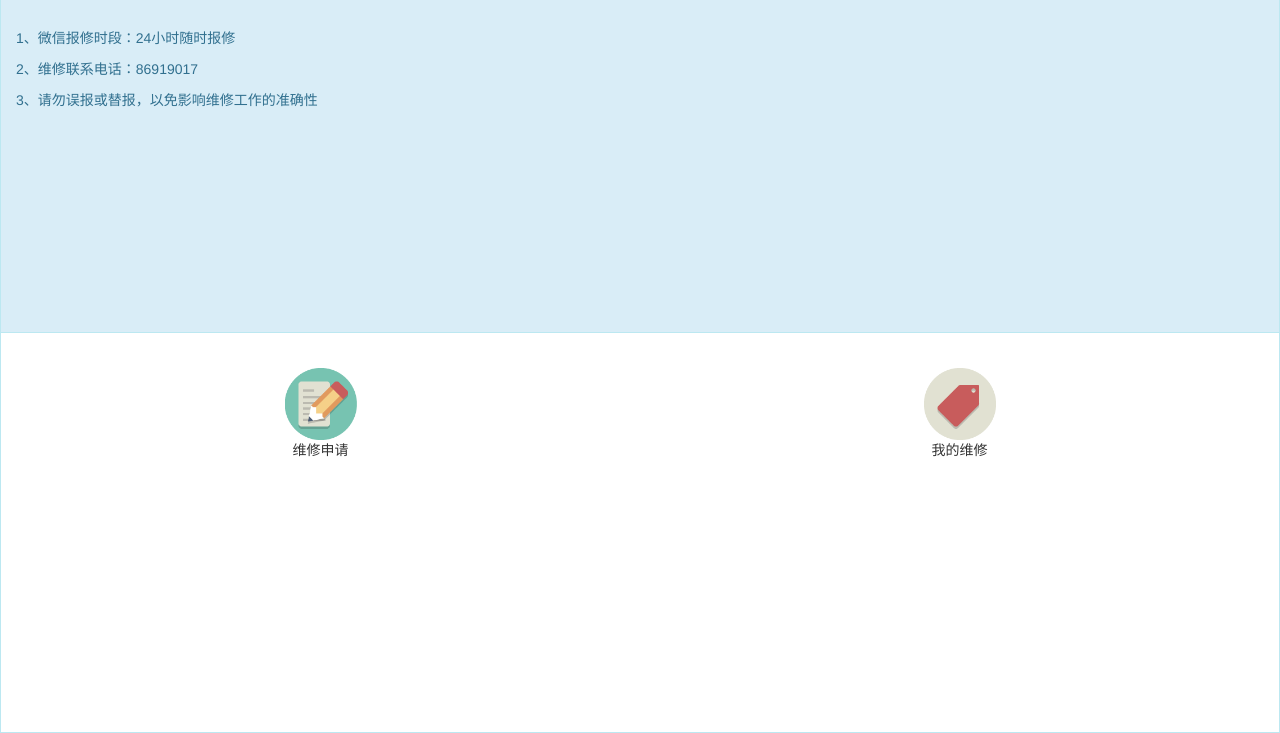
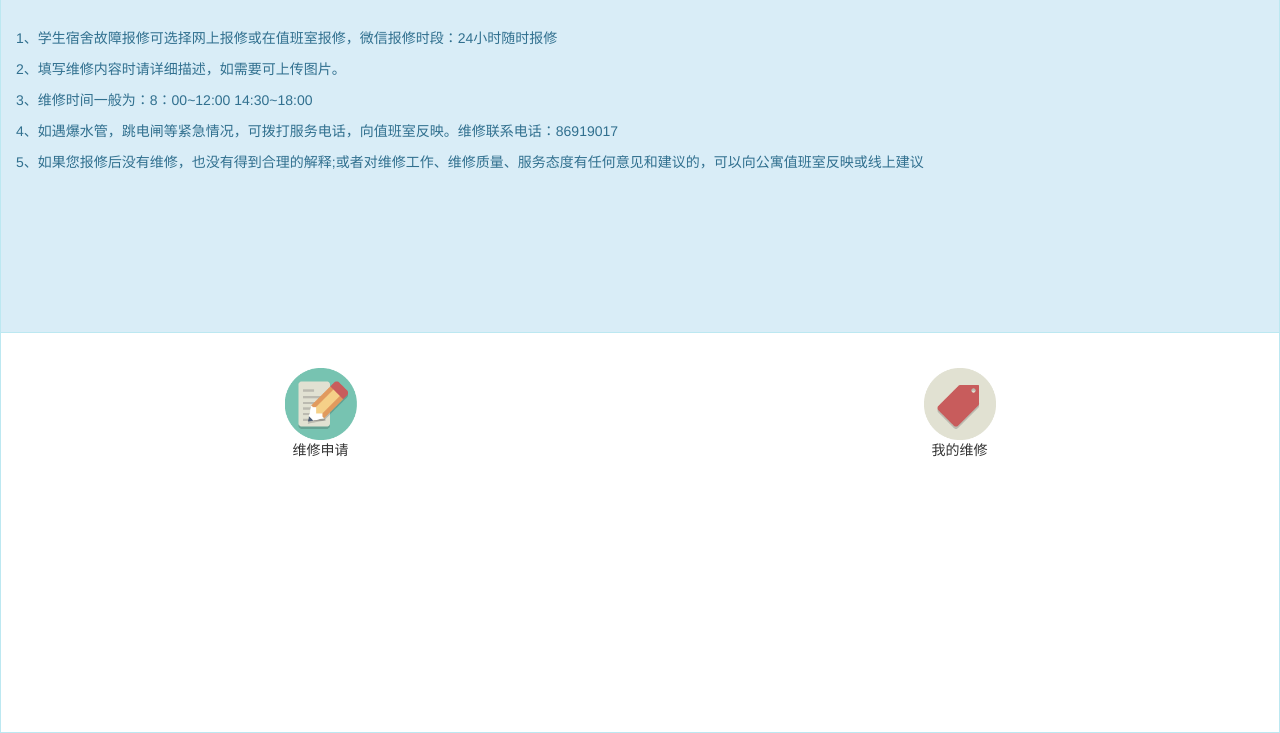
Before and after one commit to techdorm/gyzx, a website: page template/repair/repair.html in a window 1280 px wide. Shown: the part 112-845 px from the top of the page. Drawn offline with Linux system fonts and the light colour scheme.

Commit message:
repair页面维修增加公告注意事项

```diff
--- a/template/repair/repair.html
+++ b/template/repair/repair.html
@@ -47,9 +47,11 @@
             <div class="panel-heading" style="height:50%">
                 <h2>通告</h2>
                 <br>
-                <p>1、微信报修时段：24小时随时报修</p>
-                <p>2、维修联系电话：86919017</p>
-                <p>3、请勿误报或替报，以免影响维修工作的准确性</p>
+                <p>1、学生宿舍故障报修可选择网上报修或在值班室报修，微信报修时段：24小时随时报修</p>
+                <p>2、填写维修内容时请详细描述，如需要可上传图片。</p>
+                <p>3、维修时间一般为：8：00~12:00 14:30~18:00</p>
+                <p>4、如遇爆水管，跳电闸等紧急情况，可拨打服务电话，向值班室反映。维修联系电话：86919017</p>
+                <p>5、如果您报修后没有维修，也没有得到合理的解释;或者对维修工作、维修质量、服务态度有任何意见和建议的，可以向公寓值班室反映或线上建议</p>
             </div>
             <div class="panel-body">
                 <div class="board">
```
